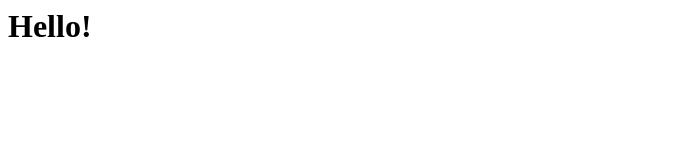
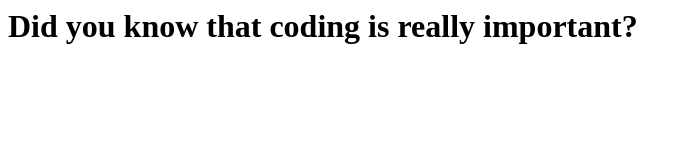
Before and after one commit to y0Taksh/GeniusHour, a plain HTML site: page index.html in a window 1280 px wide. Shown: the whole page, without its empty margins (0-691 px from the left). Drawn offline with Linux system fonts and the light colour scheme.

Commit message:
Update index.html

```diff
--- a/index.html
+++ b/index.html
@@ -1 +1 @@
-<h1>Hello!</h1>
+<h1>Did you know that coding is really important?</h1>
```
